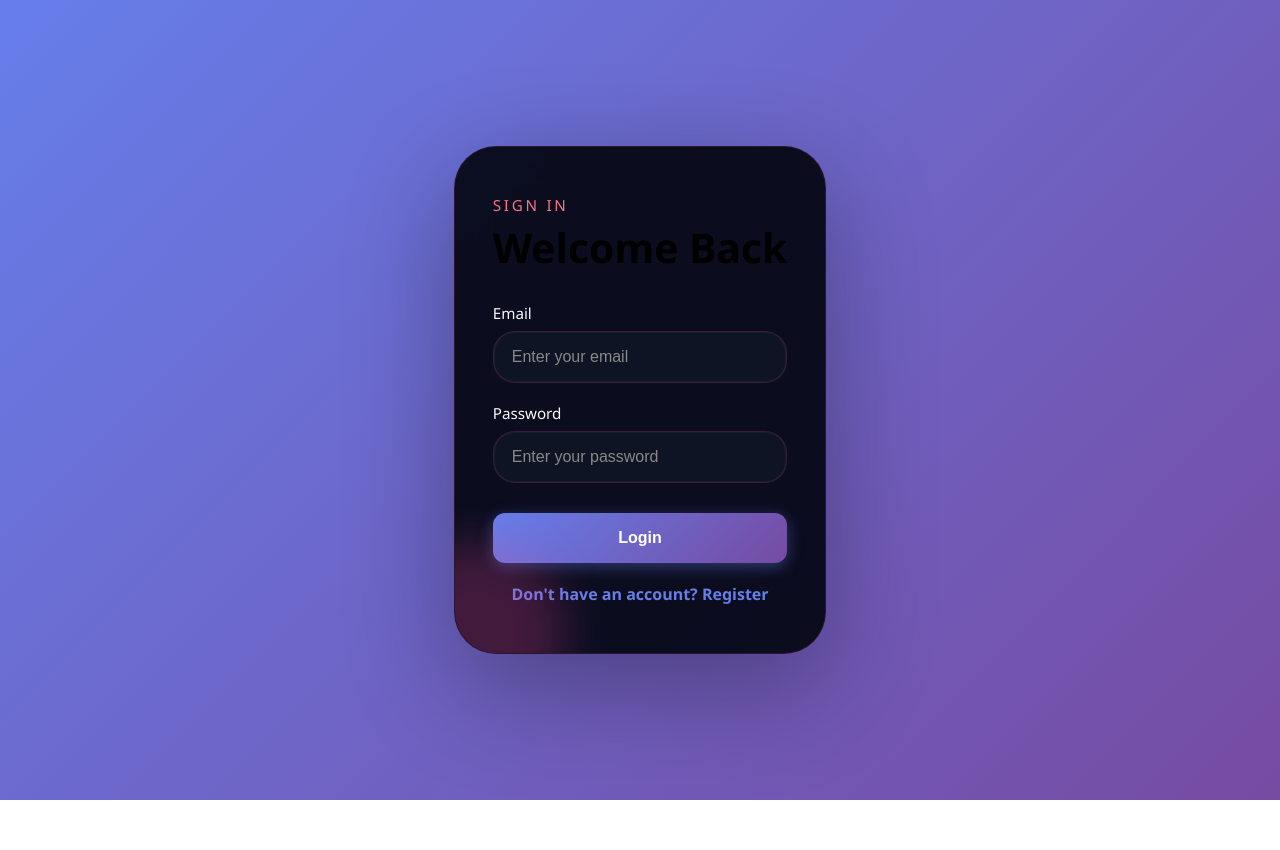
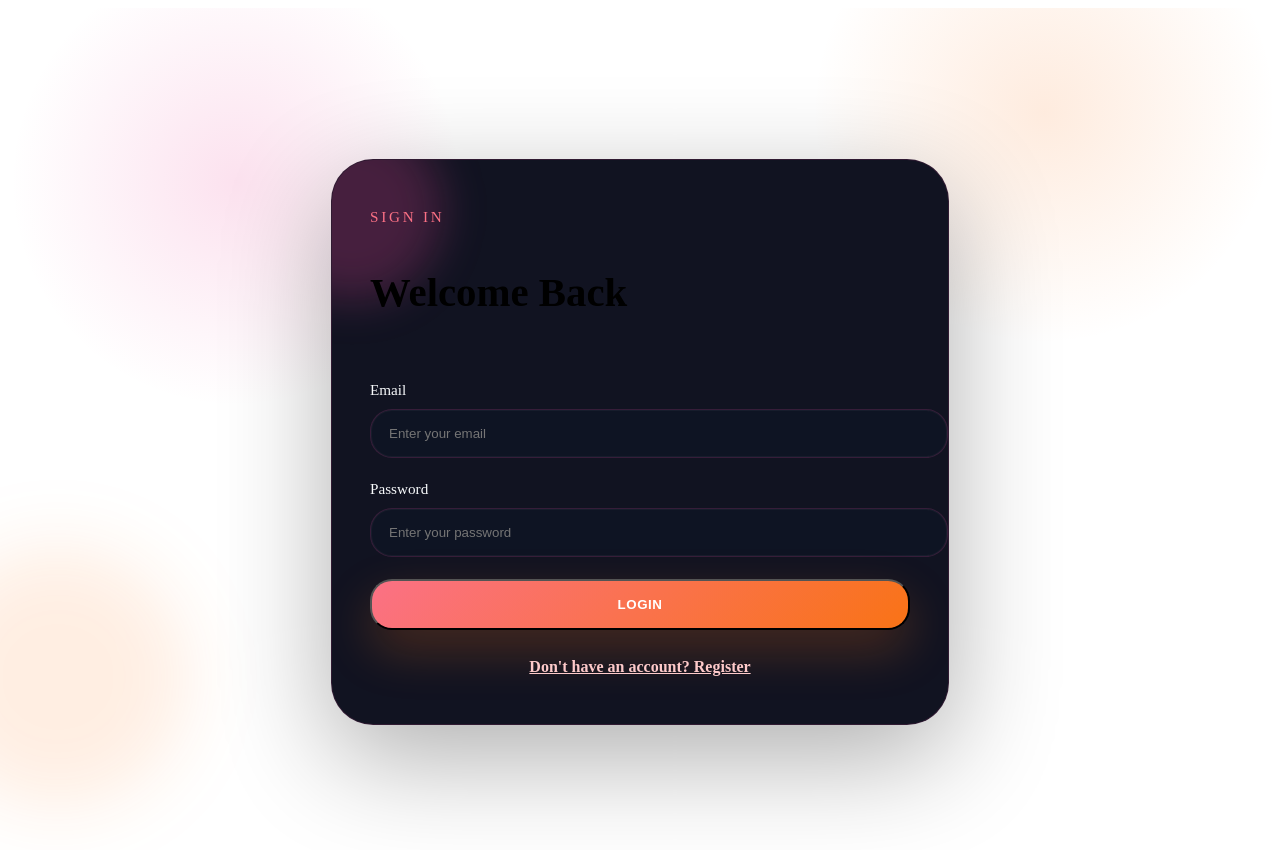
Before and after one commit to yared2124/evangadi-forum, a React (Vite) app in the folder client/vite-project/: page /login in a window 1280 px wide. Shown: the top 850 px of the page. Before the commit the page ends 800 px from the top, so only its background shows below. Built offline with nearby package versions, Linux system fonts and the light colour scheme; no server answers.

Commit message:
`Refactored CSS for login page layout and styling`

```diff
--- a/client/vite-project/src/Pages/Login.css
+++ b/client/vite-project/src/Pages/Login.css
@@ -1,126 +1,179 @@
-* {
-  margin: 0;
-  padding: 0;
-  box-sizing: border-box;
-}
-
-body {
-  font-family: "Segoe UI", Tahoma, Geneva, Verdana, sans-serif;
-  background: linear-gradient(135deg, #667eea 0%, #764ba2 100%);
+.login-page {
   min-height: 100vh;
   display: flex;
   align-items: center;
   justify-content: center;
-  padding: 20px;
+  padding: 34px 20px;
+  position: relative;
 }
 
-.login-section {
-  background: rgba(255, 255, 255, 0.1);
-  backdrop-filter: blur(10px);
-  -webkit-backdrop-filter: blur(10px);
-  border-radius: 20px;
-  box-shadow: 0 8px 32px rgba(31, 38, 135, 0.37);
-  border: 1px solid rgba(255, 255, 255, 0.18);
-  padding: 40px;
-  width: 100%;
-  max-width: 400px;
-  animation: fadeInUp 0.8s ease-out;
+.login-page::before {
+  content: "";
+  position: absolute;
+  inset: 0;
+  background:
+    radial-gradient(
+      circle at 18% 20%,
+      rgba(236, 72, 153, 0.16),
+      transparent 18%
+    ),
+    radial-gradient(
+      circle at 82% 12%,
+      rgba(249, 115, 22, 0.14),
+      transparent 18%
+    );
+  pointer-events: none;
 }
 
-@keyframes fadeInUp {
-  from {
-    opacity: 0;
-    transform: translateY(30px);
-  }
-  to {
-    opacity: 1;
-    transform: translateY(0);
-  }
+.login-page::after {
+  content: "";
+  position: absolute;
+  width: 260px;
+  height: 260px;
+  border-radius: 50%;
+  bottom: 8%;
+  left: -80px;
+  background: rgba(249, 115, 22, 0.12);
+  filter: blur(36px);
+  pointer-events: none;
+}
+
+.glass-panel {
+  width: 100%;
+  max-width: 460px;
+  padding: 50px 38px;
+  border-radius: 42px;
+  background: rgba(8, 10, 24, 0.96);
+  border: 1px solid rgba(236, 72, 153, 0.14);
+  box-shadow: 0 34px 110px rgba(3, 10, 34, 0.36);
+  -webkit-backdrop-filter: blur(18px);
+  backdrop-filter: blur(18px);
+  position: relative;
+  overflow: hidden;
+}
+
+.glass-panel::before {
+  content: "";
+  position: absolute;
+  top: -40px;
+  right: -40px;
+  width: 180px;
+  height: 180px;
+  border-radius: 50%;
+  background: rgba(236, 72, 153, 0.24);
+  filter: blur(22px);
+}
+
+.panel-header {
+  position: relative;
+  z-index: 1;
+  display: grid;
+  gap: 12px;
+  margin-bottom: 36px;
+}
+
+.panel-header span {
+  color: #fb7185;
+  text-transform: uppercase;
+  letter-spacing: 0.18em;
+  font-size: 0.95rem;
+}
+
+.panel-header h1 {
+  font-size: 2.65rem;
+  line-height: 1.02;
+}
+
+.panel-header p {
+  color: #d8d8ff;
+  line-height: 1.8;
 }
 
 .login-form {
-  display: flex;
-  flex-direction: column;
-  gap: 20px;
+  display: grid;
+  gap: 22px;
+  position: relative;
+  z-index: 1;
 }
 
-.login-form div {
-  display: flex;
-  flex-direction: column;
-  gap: 8px;
+.input-group {
+  display: grid;
+  gap: 10px;
 }
 
-.login-form span {
-  color: #333;
-  font-weight: 600;
-  font-size: 14px;
-  margin-left: 10px;
+.input-group label {
+  font-size: 0.95rem;
+  color: #f8fafc;
 }
 
 .input-field {
-  padding: 15px 20px;
-  border: none;
-  border-radius: 12px;
-  background: rgba(255, 255, 255, 0.9);
-  font-size: 16px;
-  transition: all 0.3s ease;
-  box-shadow: 0 4px 15px rgba(0, 0, 0, 0.1);
+  width: 100%;
+  padding: 16px 18px;
+  border-radius: 22px;
+  border: 1px solid rgba(236, 72, 153, 0.18);
+  background: rgba(15, 21, 37, 0.96);
+  color: #f8fafc;
+  transition:
+    transform 0.24s ease,
+    border-color 0.24s ease,
+    box-shadow 0.24s ease;
+  box-shadow: inset 0 0 0 1px rgba(255, 255, 255, 0.04);
 }
 
 .input-field:focus {
   outline: none;
-  background: rgba(255, 255, 255, 1);
-  box-shadow: 0 0 0 3px rgba(102, 126, 234, 0.3);
   transform: translateY(-2px);
+  border-color: rgba(249, 115, 22, 0.8);
+  box-shadow: 0 0 0 4px rgba(249, 115, 22, 0.14);
 }
 
-.input-field::placeholder {
-  color: #888;
+.login-btn,
+.register-btn {
+  width: 100%;
+  padding: 16px 18px;
+  border-radius: 22px;
+  background: linear-gradient(135deg, #fb7185 0%, #f97316 100%);
+  color: #ffffff;
+  font-weight: 700;
+  letter-spacing: 0.04em;
+  text-transform: uppercase;
+  box-shadow: 0 20px 50px rgba(249, 115, 22, 0.24);
+  transition:
+    transform 0.24s ease,
+    box-shadow 0.24s ease;
 }
 
-.login-btn {
-  background: linear-gradient(135deg, #667eea 0%, #764ba2 100%);
-  color: white;
-  border: none;
-  padding: 16px;
-  border-radius: 12px;
-  font-size: 16px;
-  font-weight: 600;
-  cursor: pointer;
-  transition: all 0.3s ease;
-  box-shadow: 0 4px 15px rgba(102, 126, 234, 0.4);
-  margin-top: 10px;
+.login-btn:hover,
+.register-btn:hover {
+  transform: translateY(-3px);
+  box-shadow: 0 24px 60px rgba(249, 115, 22, 0.3);
 }
 
-.login-btn:hover {
-  transform: translateY(-3px);
-  box-shadow: 0 8px 25px rgba(102, 126, 234, 0.5);
+.register-link,
+.register-footer {
+  text-align: center;
+  margin-top: 28px;
+  position: relative;
+  z-index: 1;
 }
 
-.login-btn:active {
-  transform: translateY(-1px);
+.register-link a,
+.register-footer a {
+  color: #fecaca;
+  font-weight: 600;
 }
 
-.register-link {
-  text-align: center;
-  margin-top: 20px;
+.register-link a:hover,
+.register-footer a:hover {
+  color: #ffffff;
 }
 
-.register-link a {
-  color: #667eea;
-  text-decoration: none;
-  font-weight: 600;
-  transition: color 0.3s ease;
-}
+@media (max-width: 560px) {
+  .glass-panel {
+    padding: 36px 24px;
+  }
 
-.register-link a:hover {
-  color: #764ba2;
-  text-decoration: underline;
-}
-
-@media (max-width: 480px) {
-  .login-section {
-    padding: 30px 20px;
-    margin: 10px;
+  .panel-header h1 {
+    font-size: 2.25rem;
   }
 }
```
